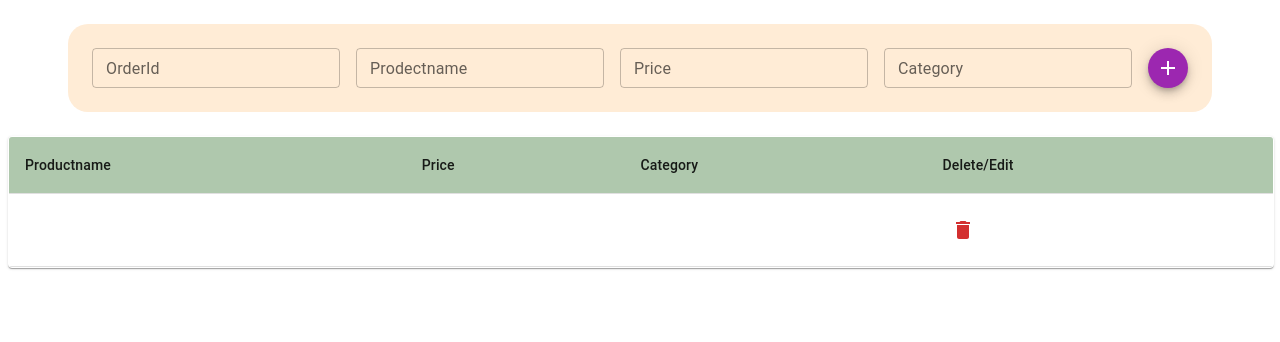
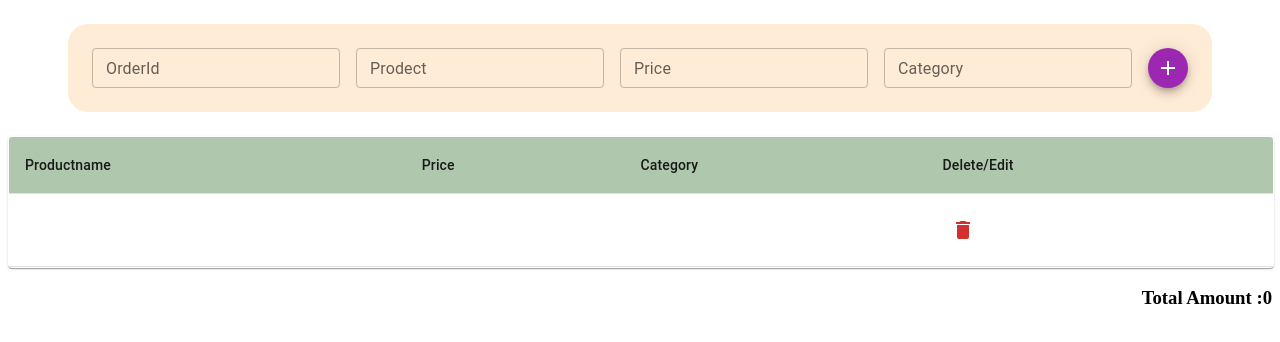
Before and after one commit to shariquefaridi7/ExpenseApp-FrontendOnly-, a React (Vite) app: page / in a window 1280 px wide. Shown: the top 342 px of the page. Built offline with nearby package versions, Linux system fonts and the light colour scheme.

Commit message:
finalchange

```diff
--- a/src/Component/AdminPanel.jsx
+++ b/src/Component/AdminPanel.jsx
@@ -16,7 +16,7 @@ const AdminPanel = () => {
     const [arr, setArr] = useState([{ id: "", exp_name: "", price: "", cname: "" }]);
     const [isValid, setIsValid] = useState(false);
     const [isAge, setIsAge] = useState(false);
-
+    const [total, setTotal] = useState(0)
 
     const handleChange = (e) => {
         e.preventDefault();
@@ -51,15 +51,18 @@ const AdminPanel = () => {
 
         localStorage.setItem(data.id, JSON.stringify(data));
         const dataObj = JSON.parse(localStorage.getItem(data.id));
-
+        setTotal(total + parseInt(dataObj.price));
         setArr([...arr, { exp_name: dataObj.exp_name, price: dataObj.price, cname: dataObj.cname, id: dataObj.id }]);
         setData({ exp_name: "", price: "", cname: "", id: "" });
     }
 
 
     const handleDel = (id, ID) => {
+        setArr((prevArr) => prevArr.filter((e, i) => i != ID));
+        const dataObj = JSON.parse(localStorage.getItem(id));
+        setTotal(total - parseInt(dataObj.price));
         localStorage.removeItem(id);
-        setArr((prevArr) => prevArr.filter((e, i) => i != ID));
+
 
     }
 
@@ -70,7 +73,7 @@ const AdminPanel = () => {
                 sx={{ display: "inline-flex", mt: 2, bgcolor: "#FFECD6", p: 3, mb: 3, borderRadius: 5, }}
             >
                 <TextField label="OrderId" type="number" color="secondary" size="small" name="id" value={data.id} onChange={handleChange} />
-                <TextField label="Prodectname" type="text" color="secondary" size="small" name="expense" value={data.exp_name} onChange={handleChange} />
+                <TextField label="Prodect" type="text" color="secondary" size="small" name="expense" value={data.exp_name} onChange={handleChange} />
                 <TextField label="Price" type="number" color="secondary" size="small" name="price" value={data.price} onChange={handleChange} />
                 <TextField label="Category" type="text" color="secondary" size="small" name="cname" value={data.cname} onChange={handleChange} />
 
@@ -119,8 +122,12 @@ const AdminPanel = () => {
                         }
 
                     </TableBody>
+
                 </Table>
+
             </TableContainer>
+            <h3 style={{ textAlign: "right" }}>Total Amount :{total}</h3>
+
 
             {/* Dialog Box  for Valid Input*/}
 
```
